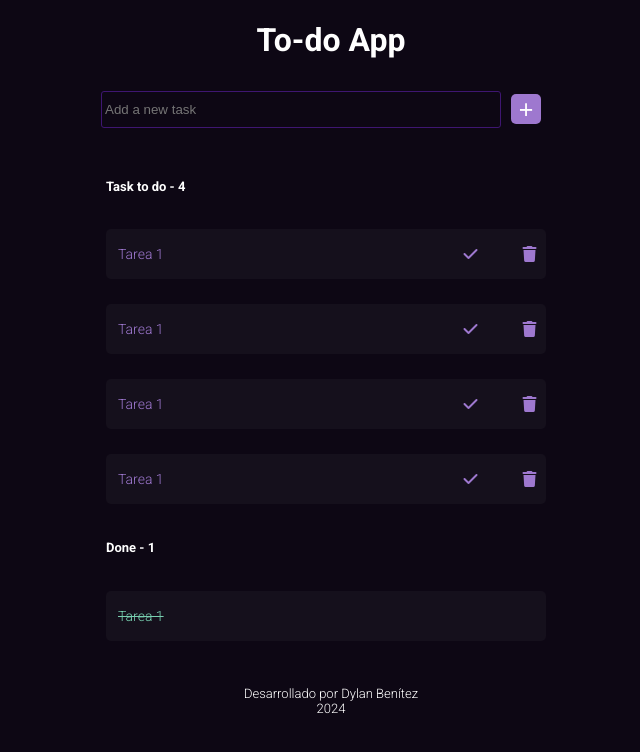
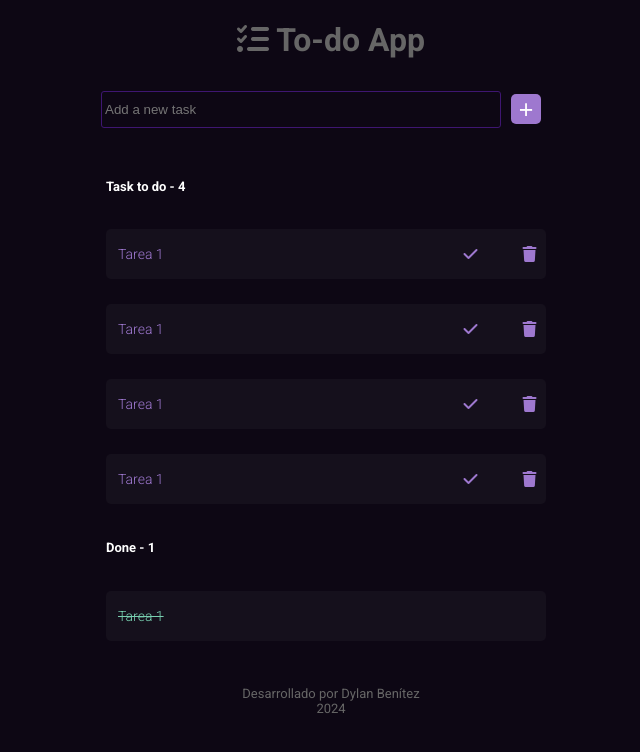
Before and after one commit to DylanBenz2000/gestor-de-tareas, a plain HTML site: page index.html in a window 1280 px wide. Shown: the whole page, without its empty margins (309-949 px from the left). Drawn offline with Linux system fonts and the light colour scheme.

Commit message:
Se agrego icono titulo

```diff
--- a/index.html
+++ b/index.html
@@ -16,7 +16,7 @@
 </head>
 <body>
 
-    <h1 class="title-app">To-do App</h1>
+    <h1 class="title-app"><i class="fas fa-tasks"></i> To-do App</h1>
 
     <div class="container-todo">
 
--- a/styles/styles.css
+++ b/styles/styles.css
@@ -15,8 +15,9 @@ body{
 }
 
 .title-app{
-    color: #fff;
+    color: #666;
     text-align: center;
+    font-weight: 600;
 }
 
 .agregar{
@@ -110,7 +111,8 @@ li{
 }
 
 footer{
-    color: #fff;
+    color: #666;
+    font-weight: 400;
     text-align: center;
     font-size: 13px;
     padding-top: 20px;
```
